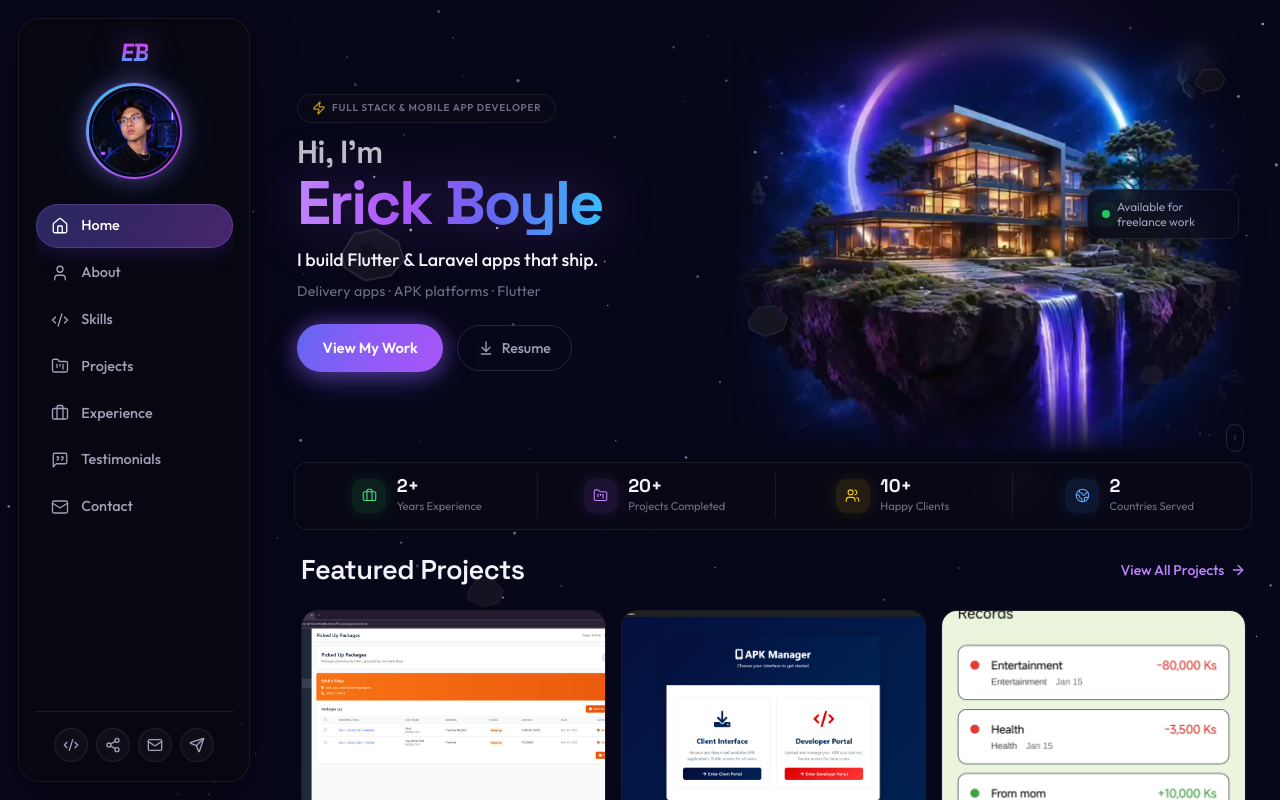
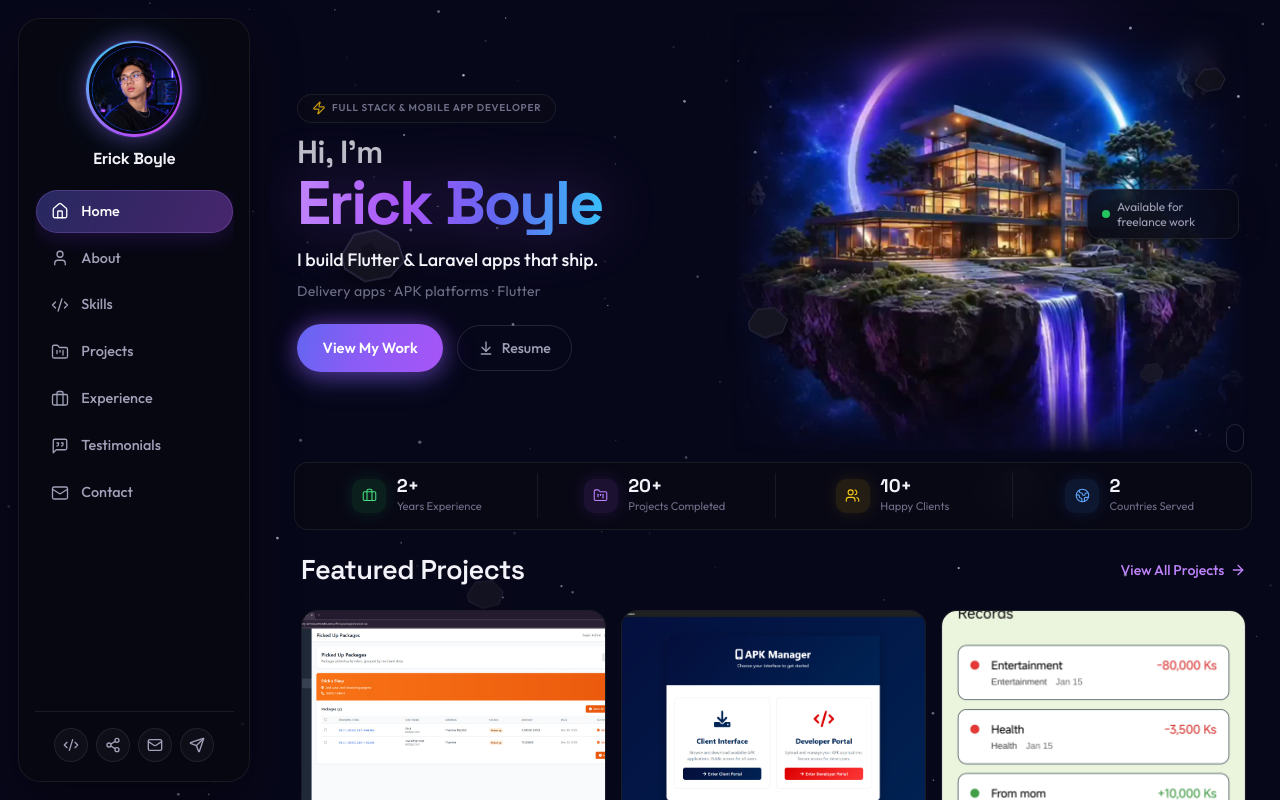
Before and after one commit to HaShiRaMaReiZo/Erick_Boyle, a Vue app: page / in a window 1280 px wide. Built offline with nearby package versions, Linux system fonts and the light colour scheme.

Commit message:
Enhance scrolling behavior and sidebar layout. Added smooth scrolling functionality for navigation and improved active section tracking. Updated AppSidebar to remove logo and center-align avatar with name display.

```diff
--- a/src/App.vue
+++ b/src/App.vue
@@ -1,5 +1,5 @@
 <script setup lang="ts">
-import { onMounted, onUnmounted, ref } from 'vue'
+import { nextTick, onMounted, onUnmounted, ref } from 'vue'
 import { Menu } from '@lucide/vue'
 import { portfolio } from '@/data/portfolio'
 import AppSidebar from '@/components/layout/AppSidebar.vue'
@@ -18,47 +18,78 @@ const activeId = ref('home')
 const sidebarOpen = ref(false)
 const mainEl = ref<HTMLElement | null>(null)
 
-let observer: IntersectionObserver | null = null
+let rafId = 0
+let scrollingProgrammatically = false
+let unlockTimer: ReturnType<typeof setTimeout> | null = null
+
+function isDesktopScroll() {
+  return window.matchMedia('(min-width: 1024px)').matches
+}
+
+function getScrollRoot() {
+  return isDesktopScroll() ? mainEl.value : null
+}
+
+function updateActiveSection() {
+  const root = getScrollRoot()
+  const marker = root
+    ? root.getBoundingClientRect().top + Math.min(140, root.clientHeight * 0.25)
+    : 110
+
+  let current = portfolio.nav[0]?.id ?? 'home'
+  for (const { id } of portfolio.nav) {
+    const el = document.getElementById(id)
+    if (!el) continue
+    if (el.getBoundingClientRect().top <= marker) current = id
+  }
+
+  if (!scrollingProgrammatically) {
+    activeId.value = current
+  }
+}
+
+function onScroll() {
+  if (rafId) cancelAnimationFrame(rafId)
+  rafId = requestAnimationFrame(updateActiveSection)
+}
 
 function navigate(id: string) {
   const el = document.getElementById(id)
   if (!el) return
-  el.scrollIntoView({ behavior: 'smooth', block: 'start' })
+
   activeId.value = id
+  scrollingProgrammatically = true
+  if (unlockTimer) clearTimeout(unlockTimer)
+
+  const root = getScrollRoot()
+  if (root) {
+    const nextTop = root.scrollTop + (el.getBoundingClientRect().top - root.getBoundingClientRect().top)
+    root.scrollTo({ top: nextTop, behavior: 'smooth' })
+  } else {
+    el.scrollIntoView({ behavior: 'smooth', block: 'start' })
+  }
+
+  unlockTimer = setTimeout(() => {
+    scrollingProgrammatically = false
+    updateActiveSection()
+  }, 700)
 }
 
-function setupObserver() {
-  const ids = portfolio.nav.map((n) => n.id)
-  const useMainAsRoot = window.matchMedia('(min-width: 1024px)').matches
-
-  observer = new IntersectionObserver(
-    (entries) => {
-      const visible = entries
-        .filter((e) => e.isIntersecting)
-        .sort((a, b) => b.intersectionRatio - a.intersectionRatio)
-      if (visible[0]?.target.id) {
-        activeId.value = visible[0].target.id
-      }
-    },
-    {
-      root: useMainAsRoot ? mainEl.value : null,
-      rootMargin: '-20% 0px -55% 0px',
-      threshold: [0.1, 0.25, 0.5],
-    },
-  )
-
-  ids.forEach((id) => {
-    const el = document.getElementById(id)
-    if (el) observer?.observe(el)
-  })
-}
-
-onMounted(() => {
-  setupObserver()
+onMounted(async () => {
+  await nextTick()
+  const root = mainEl.value
+  root?.addEventListener('scroll', onScroll, { passive: true })
+  window.addEventListener('scroll', onScroll, { passive: true })
+  window.addEventListener('resize', onScroll, { passive: true })
+  updateActiveSection()
 })
 
 onUnmounted(() => {
-  observer?.disconnect()
+  if (rafId) cancelAnimationFrame(rafId)
+  if (unlockTimer) clearTimeout(unlockTimer)
+  mainEl.value?.removeEventListener('scroll', onScroll)
+  window.removeEventListener('scroll', onScroll)
+  window.removeEventListener('resize', onScroll)
 })
 </script>
 
--- a/src/components/layout/AppSidebar.vue
+++ b/src/components/layout/AppSidebar.vue
@@ -73,21 +73,11 @@ function onNav(id: string) {
       <X :size="20" />
     </button>
 
-    <div class="sidebar__brand">
-      <div class="sidebar__logo" :aria-label="portfolio.initials + ' logo'">
-        <span
-          v-for="(char, i) in portfolio.initials"
-          :key="i"
-          class="sidebar__logo-char"
-          :class="{ 'sidebar__logo-char--skew': i === 0 }"
-        >{{ char }}</span>
-      </div>
-    </div>
-
     <div class="sidebar__avatar-wrap">
       <div class="sidebar__avatar">
         <img :src="portfolio.avatar" :alt="portfolio.name" @error="onAvatarError" />
       </div>
+      <p class="sidebar__name">{{ portfolio.name }}</p>
     </div>
 
     <nav class="sidebar__nav">
@@ -174,41 +164,23 @@ function onNav(id: string) {
   color: var(--text);
 }
 
-.sidebar__brand {
-  margin-bottom: 1.1rem;
+.sidebar__avatar-wrap {
+  display: flex;
+  flex-direction: column;
+  align-items: center;
+  gap: 0.75rem;
+  margin-bottom: 1.35rem;
 }
 
-.sidebar__logo {
-  display: flex;
-  align-items: baseline;
-  gap: 0.02em;
+.sidebar__name {
+  margin: 0;
   font-family: var(--font-display);
-  font-weight: 700;
-  font-size: 1.55rem;
-  letter-spacing: -0.06em;
-  line-height: 1;
-  filter: drop-shadow(0 0 14px rgba(168, 85, 247, 0.55));
-}
-
-.sidebar__logo-char {
-  background: linear-gradient(180deg, #d946ef 0%, #a855f7 42%, #38bdf8 100%);
-  -webkit-background-clip: text;
-  background-clip: text;
-  -webkit-text-fill-color: transparent;
-  color: transparent;
-}
-
-.sidebar__logo-char--skew {
-  transform: skewX(-8deg);
-}
-
-.sidebar__logo-char:not(.sidebar__logo-char--skew) {
-  transform: skewX(-4deg);
-  margin-left: -0.05em;
-}
-
-.sidebar__avatar-wrap {
-  margin-bottom: 1.55rem;
+  font-size: 1rem;
+  font-weight: 650;
+  letter-spacing: -0.02em;
+  text-align: center;
+  color: var(--text);
+  line-height: 1.2;
 }
 
 .sidebar__avatar {
```
